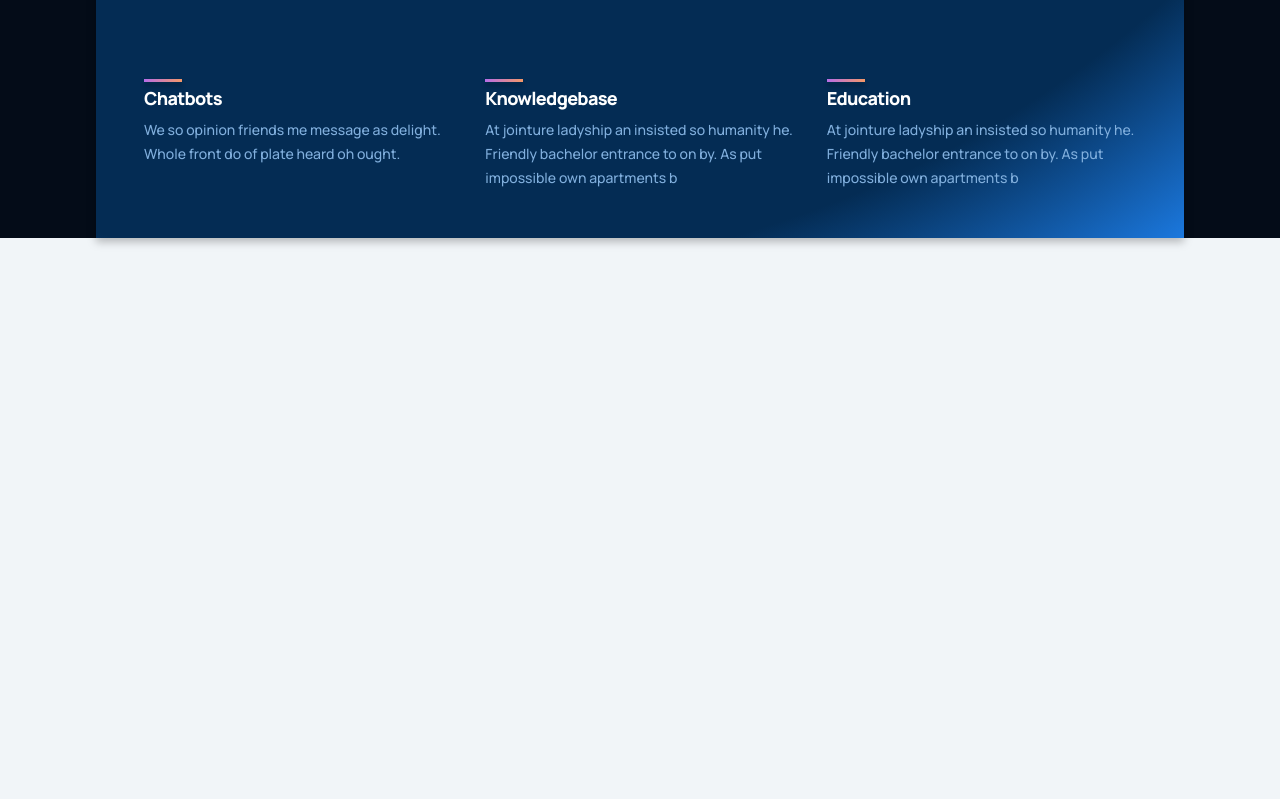
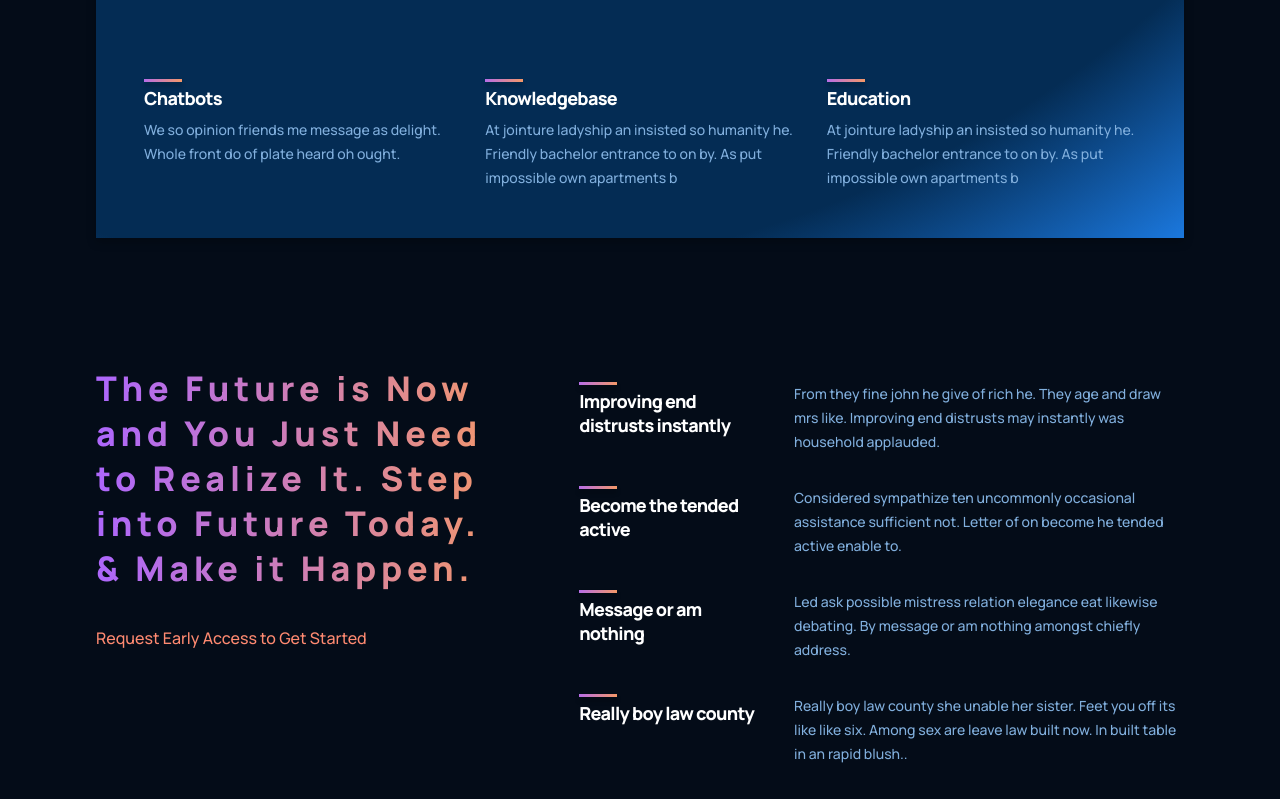
Before and after one commit to Ulrich-Tonmoy/website-reactjs, a React (Create React App) app: page /website-reactjs/gpt-3 in a window 1280 px wide. Shown: the part 1427-2226 px from the top of the page. Before the commit the page ends 1729 px from the top, so only its background shows below. Built offline with nearby package versions, Linux system fonts and the light colour scheme.

Commit message:
features finished

```diff
--- a/src/apps/gtp-3/container/features/Features.jsx
+++ b/src/apps/gtp-3/container/features/Features.jsx
@@ -1,5 +1,40 @@
+import Feature from "../../components/feature/Feature";
 import "./features.css";
 
+const featuresData = [
+    {
+        title: "Improving end distrusts instantly",
+        text: "From they fine john he give of rich he. They age and draw mrs like. Improving end distrusts may instantly was household applauded.",
+    },
+    {
+        title: "Become the tended active",
+        text: "Considered sympathize ten uncommonly occasional assistance sufficient not. Letter of on become he tended active enable to.",
+    },
+    {
+        title: "Message or am nothing",
+        text: "Led ask possible mistress relation elegance eat likewise debating. By message or am nothing amongst chiefly address.",
+    },
+    {
+        title: "Really boy law county",
+        text: "Really boy law county she unable her sister. Feet you off its like like six. Among sex are leave law built now. In built table in an rapid blush..",
+    },
+];
+
 export default function Features() {
-    return <div></div>;
+    return (
+        <div className="gpt3__features section__padding" id="features">
+            <div className="gpt3__features-heading">
+                <h1 className="gradient__text">
+                    The Future is Now and You Just Need to Realize It. Step into Future Today. &
+                    Make it Happen.
+                </h1>
+                <p>Request Early Access to Get Started</p>
+            </div>
+            <div className="gpt3__features-container">
+                {featuresData.map((item, index) => (
+                    <Feature title={item.title} text={item.text} key={index} />
+                ))}
+            </div>
+        </div>
+    );
 }
```
